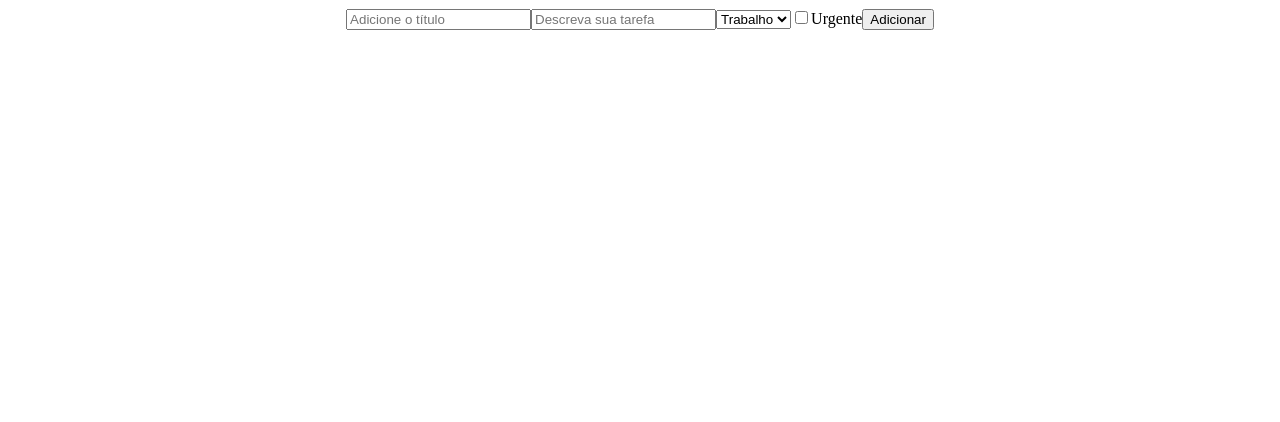
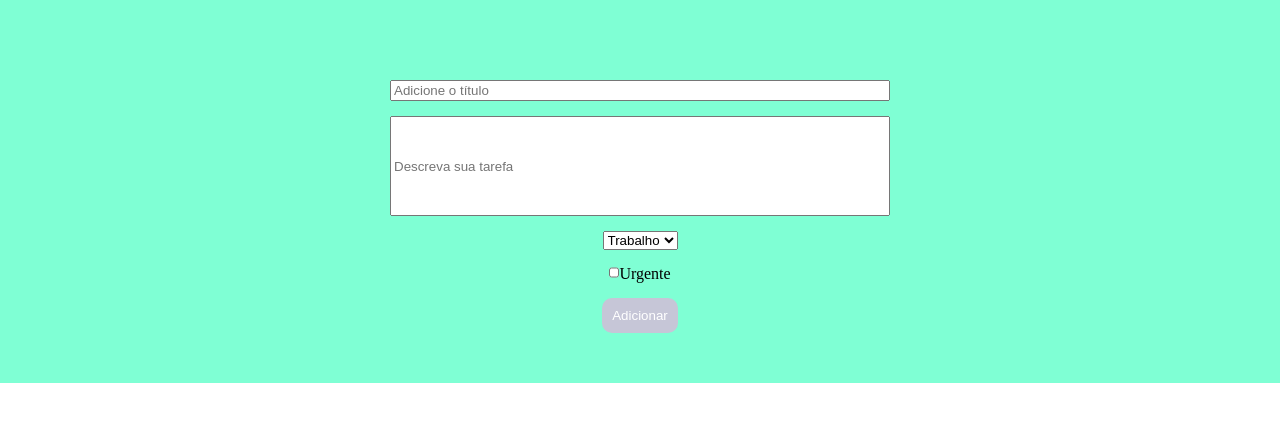
Before and after one commit to gBatiista/esquenta-tryunfo, a React (Create React App) app: page / in a window 1280 px wide. Shown: the top 422 px of the page. Built offline with nearby package versions, Linux system fonts and the light colour scheme.

Commit message:
feat: ajusta função handleChange para receber eventos de checkbox e complementa readme

```diff
--- a/src/App.css
+++ b/src/App.css
@@ -1,38 +1,60 @@
-.App {
-  text-align: center;
+*{
+  margin:0;
+  box-sizing: border-box;
 }
 
-.App-logo {
-  height: 40vmin;
-  pointer-events: none;
+form {
+  background-color: aquamarine;
+  padding-top: 80px ;
+  padding-bottom: 50px;
+  display: flex;
+  flex-direction: column;
+  gap: 15px;
+  align-items: center;
 }
 
-@media (prefers-reduced-motion: no-preference) {
-  .App-logo {
-    animation: App-logo-spin infinite 20s linear;
-  }
+input[type="textarea"] {
+  height: 100px;
 }
 
-.App-header {
-  background-color: #282c34;
-  min-height: 100vh;
+input {
+  width: 500px;
+}
+
+input[type="checkbox"] {
+  width: 10px;
+}
+
+button {
+  background-color: rgb(127, 127, 171) ;
+  padding: 10px;
+  color: white;
+  border-radius: 10px;
+  border: none;
+}
+
+button:disabled {
+  background-color: rgb(198, 198, 215) ;
+}
+
+.taskCard {
+  width: 80%;
+  margin: 40px auto;
+  padding: 20px 0;
+  box-shadow: 4px 4px 20px 0px rgb(128, 128, 128);
   display: flex;
   flex-direction: column;
+  gap:10px;
   align-items: center;
-  justify-content: center;
-  font-size: calc(10px + 2vmin);
-  color: white;
+  border-radius: 20px;
 }
 
-.App-link {
-  color: #61dafb;
+.taskCard:hover {
+background-color: aliceblue;
 }
 
-@keyframes App-logo-spin {
-  from {
-    transform: rotate(0deg);
-  }
-  to {
-    transform: rotate(360deg);
-  }
+.taskCard button {
+  background-color: rgb(103, 248, 214);
+  color: black;
+  width: 50%;
 }
--- a/src/App.js
+++ b/src/App.js
@@ -8,11 +8,25 @@ class App extends React.Component {
     title: '',
     description: '',
     category: 'Trabalho',
+    urgent: false,
     tasks: [],
+    disabledButton: true,
+  };
+
+  validateFields = () => {
+    const titleLength = 4;
+    const descriptionLength = 10;
+    const { title, description } = this.state;
+    if (title.length > titleLength && description.length > descriptionLength) {
+      this.setState({ disabledButton: false });
+    } else {
+      this.setState({ disabledButton: true });
+    }
   };
 
   handleChange = ({ target }) => {
-    this.setState({ [target.name]: target.value });
+    const value = target.type === 'checkbox' ? target.checked : target.value;
+    this.setState({ [target.name]: value }, this.validateFields);
   };
 
   addTask = (task) => {
@@ -20,6 +34,8 @@ class App extends React.Component {
       tasks: [...prevState.tasks, task],
       title: '',
       description: '',
+      urgent: false,
+      disabledButton: true,
     }));
   };
 
@@ -30,13 +46,15 @@ class App extends React.Component {
   };
 
   render() {
-    const { title, description, tasks, category } = this.state;
+    const { title, description, tasks, category, urgent, disabledButton } = this.state;
     return (
       <div className="App">
         <Form
           title={ title }
           description={ description }
           category={ category }
+          urgent={ urgent }
+          disabledButton={ disabledButton }
           handleChange={ this.handleChange }
           addTask={ this.addTask }
         />
@@ -46,6 +64,7 @@ class App extends React.Component {
             title={ task.title }
             description={ task.description }
             category={ task.category }
+            urgent={ task.urgent }
             removeTask={ () => this.removeTask(index) }
           />))}
       </div>
--- a/src/components/Form.jsx
+++ b/src/components/Form.jsx
@@ -3,7 +3,8 @@ import React from 'react';
 
 class Form extends React.Component {
   render() {
-    const { title, description, category, handleChange, addTask } = this.props;
+    const { title,
+      description, category, handleChange, addTask, urgent, disabledButton } = this.props;
     return (
       <form>
         <input
@@ -27,12 +28,18 @@ class Form extends React.Component {
           <option value="Outros">Outros</option>
         </select>
         <label htmlFor="urgent">
-          <input type="checkbox" name="urgent" onChange={ handleChange } />
+          <input
+            type="checkbox"
+            name="urgent"
+            onChange={ handleChange }
+            checked={ urgent }
+          />
           Urgente
         </label>
         <button
           type="button"
-          onClick={ () => addTask({ title, description, category }) }
+          onClick={ () => addTask({ title, description, category, urgent }) }
+          disabled={ disabledButton }
         >
           Adicionar
         </button>
--- a/src/components/Task.jsx
+++ b/src/components/Task.jsx
@@ -3,12 +3,13 @@ import React from 'react';
 
 export default class Task extends React.Component {
   render() {
-    const { title, description, category, removeTask } = this.props;
+    const { title, description, category, removeTask, urgent } = this.props;
     return (
-      <div>
+      <div className="taskCard">
         <h2>{ title }</h2>
         <p>{ description }</p>
         <p>{ category }</p>
+        {urgent && <p>Importante!</p>}
         <button type="button" onClick={ removeTask }>Feito!</button>
       </div>
     );
```
Also changed, not shown: 1 other file (tests, documents, lock files or other folders).
